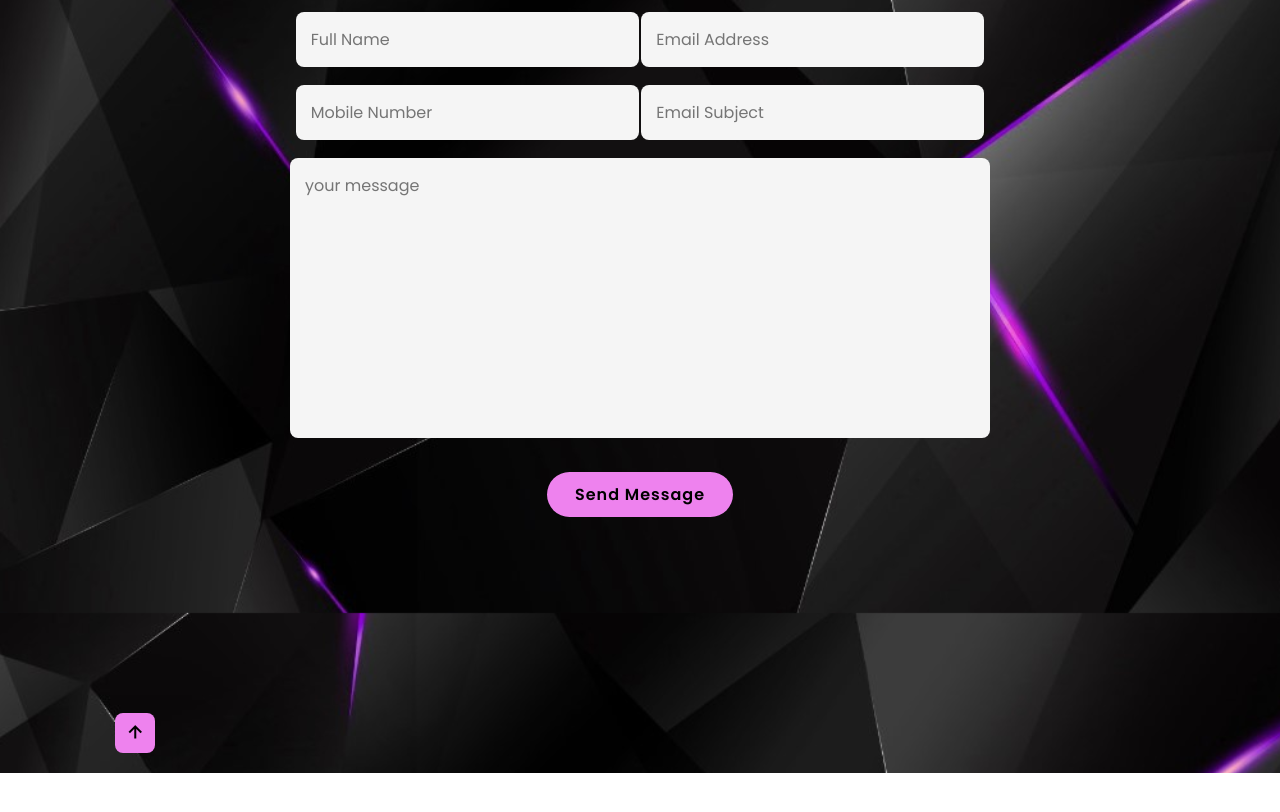
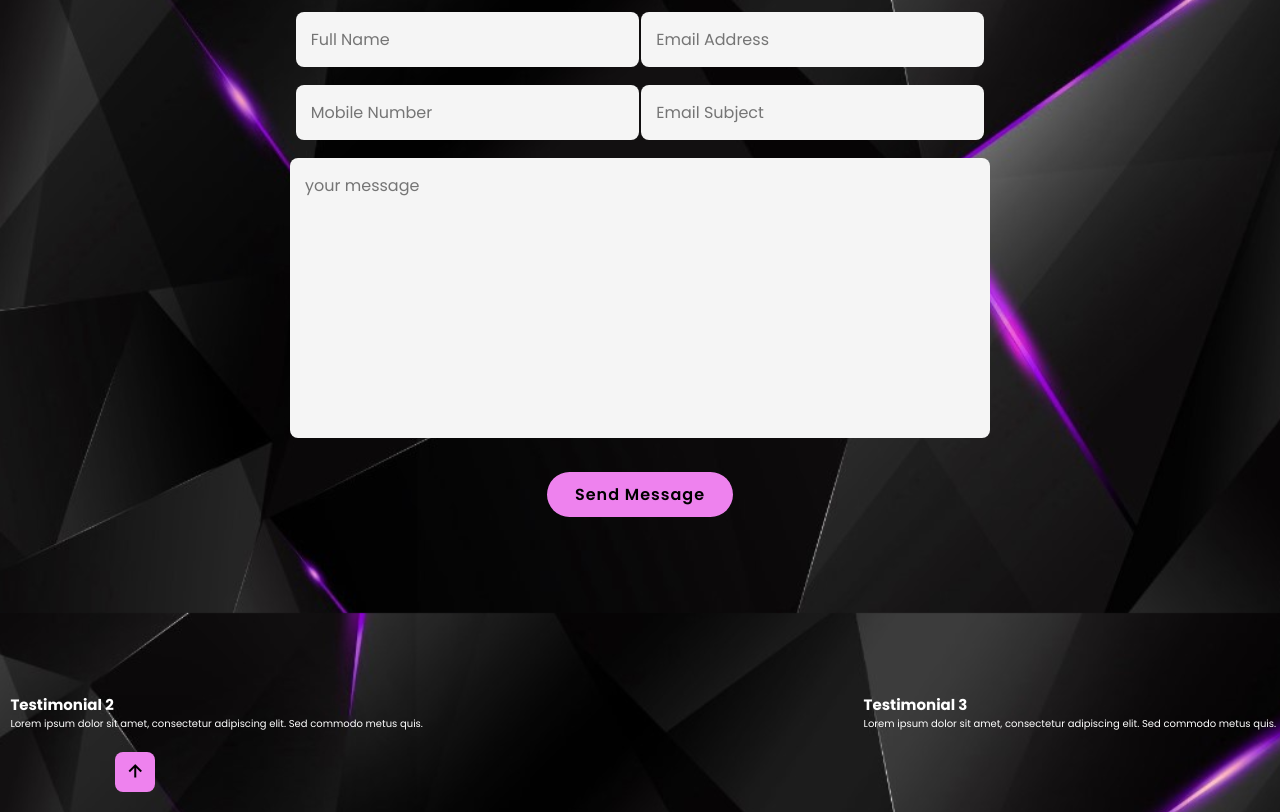
Before and after one commit to sanjana-0929/portfolio, a plain HTML site: page index.html in a window 1280 px wide. Shown: the part 3387-4199 px from the top of the page. Before the commit the page ends 4160 px from the top, so only its background shows below. Drawn offline with nearby package versions, Linux system fonts and the light colour scheme.

Commit message:
first commit

```diff
--- a/index.html
+++ b/index.html
@@ -7,6 +7,43 @@
         <title>My Portfolio</title>
         <link href='https://unpkg.com/boxicons@2.1.4/css/boxicons.min.css' rel='stylesheet'>
         <link rel="stylesheet" href="style.css">
+        <style>
+            /* Styles for testimonial container */
+            .testimonial-container {
+                width: 100%;
+                overflow: hidden;
+                position: relative;
+            }
+
+            /* Styles for each testimonial */
+            .testimonial {
+                width: 33.33%; /* Show three testimonials side by side */
+                float: left;
+                transition: transform 0.5s ease;
+            }
+
+            /* Styles for slider buttons */
+            .slider-btn {
+                cursor: pointer;
+                position: absolute;
+                top: 50%;
+                transform: translateY(-50%);
+                padding: 10px;
+                background-color: rgba(0, 0, 0, 0.5);
+                color: white;
+                z-index: 1;
+            }
+
+            /* Styles for previous button */
+            .prev {
+                left: 0;
+            }
+
+            /* Styles for next button */
+            .next {
+                right: 0;
+            }
+        </style>
     </head>
 <body>
 
@@ -152,7 +189,20 @@
                 </div>
             </form>
         </section>
-
+        <div class="testimonial-container">
+            <div class="testimonial">
+                <h2>Testimonial 1</h2>
+                <p>Lorem ipsum dolor sit amet, consectetur adipiscing elit. Sed commodo metus quis.</p>
+            </div>
+            <div class="testimonial">
+                <h2>Testimonial 2</h2>
+                <p>Lorem ipsum dolor sit amet, consectetur adipiscing elit. Sed commodo metus quis.</p>
+            </div>
+            <div class="testimonial">
+                <h2>Testimonial 3</h2>
+                <p>Lorem ipsum dolor sit amet, consectetur adipiscing elit. Sed commodo metus quis.</p>
+            </div>
+        </div>
         <footer class="footer">
             <div class="footer-iconTop">
                 <a href="#home"><i class='bx bx-up-arrow-alt'></i></a>
@@ -162,5 +212,25 @@
         <script src="https://unpkg.com/scrollreveal"></script>
 
         <script src="js/script.js"></script>
+        <script>
+            let slideIndex = 0;
+            showSlides();
+
+            function showSlides() {
+                let slides = document.getElementsByClassName("testimonial");
+                for (let i = 0; i < slides.length; i++) {
+                    slides[i].style.transform = `translateX(${(i - slideIndex) * 100}%)`;
+                }
+                slideIndex++;
+                if (slideIndex >= slides.length) { slideIndex = 0; }
+                setTimeout(showSlides, 3000); // Change slide every 3 seconds
+            }
+
+            function moveSlider(direction) {
+                slideIndex += direction;
+                showSlides();
+            }
+        </script>
+
 </body>
 </html>
```
